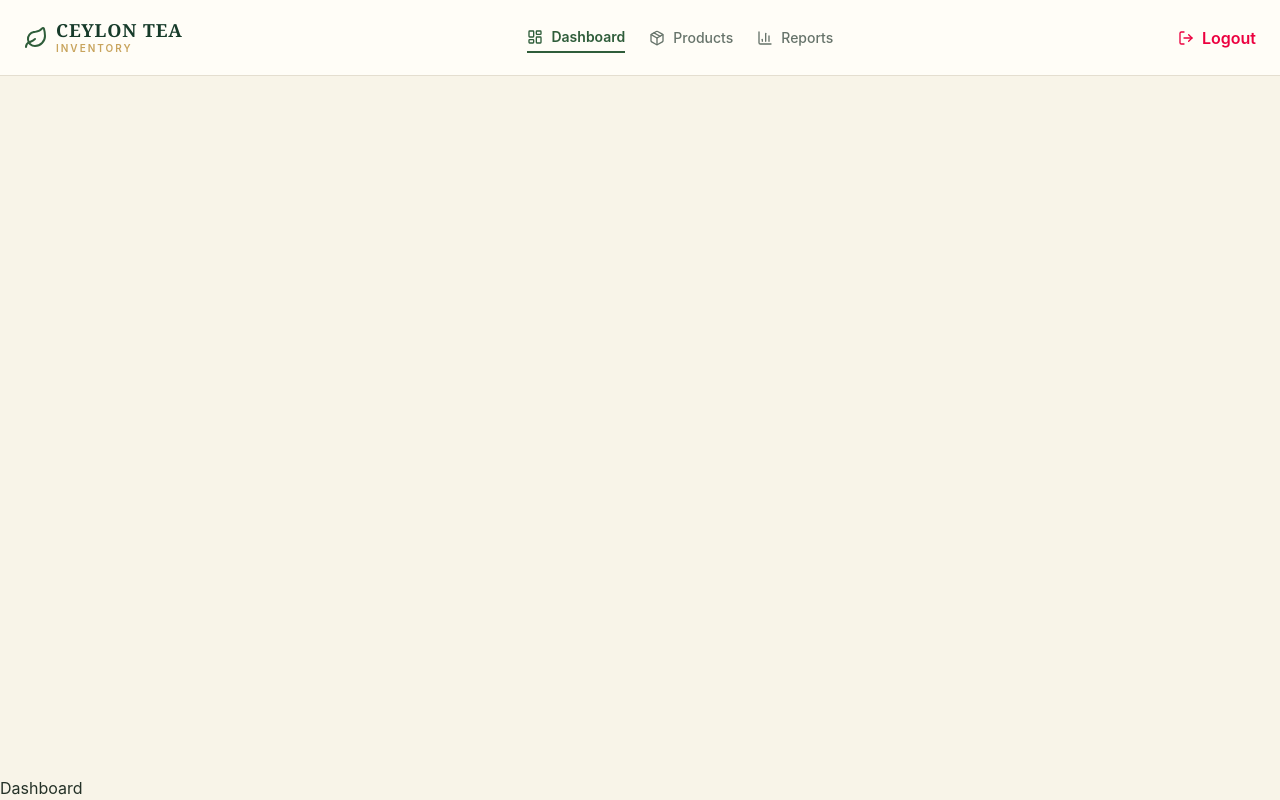
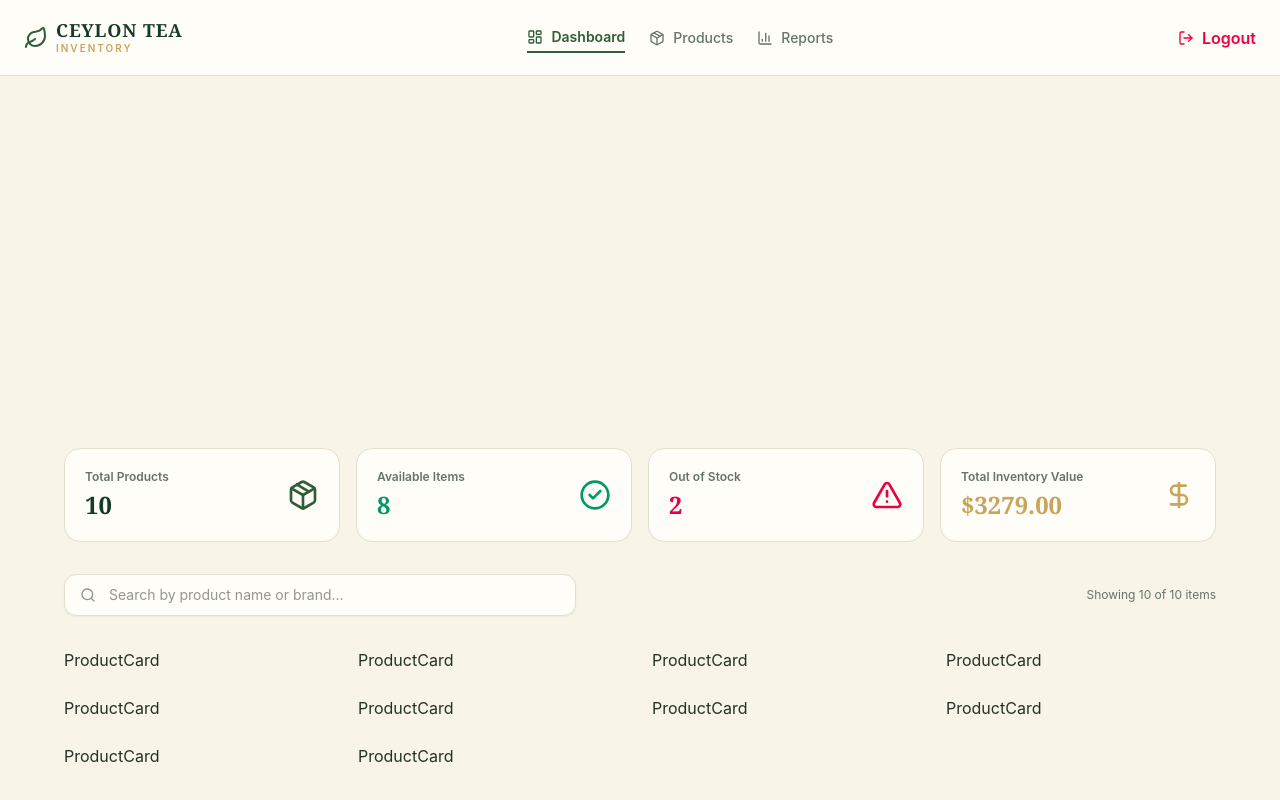
Before and after one commit to Kafoor-Nimas/Apptron-Week-3, a React (Vite) app in the folder react-10-custom-hooks/: page / in a window 1280 px wide. Built offline with nearby package versions, Linux system fonts and the light colour scheme.

Commit message:
Completed SearchBar Component UI

```diff
--- a/react-10-custom-hooks/src/components/SearchBar.jsx
+++ b/react-10-custom-hooks/src/components/SearchBar.jsx
@@ -1,8 +1,18 @@
+import { Search } from "lucide-react";
 
-const SearchBar = () => {
+const SearchBar = ({ searchTerm, setSearchTerm }) => {
   return (
-    <div>SearchBar</div>
-  )
-}
+    <div className="relative w-full max-w-lg">
+      <Search className="absolute left-4 top-1/2 -translate-y-1/2 w-4 h-4 text-[#89938C]" />
+      <input
+        type="text"
+        placeholder="Search by product name or brand..."
+        value={searchTerm}
+        onChange={(e) => setSearchTerm(e.target.value)}
+        className="w-full pl-11 pr-4 py-2.5 bg-[#FFFDF7] border border-[#E4DED0] rounded-xl text-sm focus:outline-none focus:border-[#2F5D3A] shadow-xs transition-all"
+      />
+    </div>
+  );
+};
 
-export default SearchBar
+export default SearchBar;
--- a/react-10-custom-hooks/src/pages/Dashboard.jsx
+++ b/react-10-custom-hooks/src/pages/Dashboard.jsx
@@ -1,5 +1,84 @@
+import { useState } from "react";
+import { initialProducts } from "../data/products";
+import { useSearch } from "../hooks/useSearch";
+import SearchBar from "../components/SearchBar";
+import ProductCard from "../components/ProductCard";
+import { Package, CheckCircle2, AlertTriangle, DollarSign } from "lucide-react";
+
 const Dashboard = () => {
-  return <div>Dashboard</div>;
+  const [products, setProducts] = useState(initialProducts);
+  const { searchTerm, setSearchTerm, filteredItems } = useSearch(products);
+
+  // Dynamic Stock Tracking Updates
+  const handleStockChange = (id, newStock) => {
+    setProducts((prev) =>
+      prev.map((item) => (item.id === id ? { ...item, stock: newStock } : item))
+    );
+  };
+
+  // Dashboard Statistics
+  const totalProducts = products.length;
+  const availableProducts = products.filter((p) => p.stock > 0).length;
+  const outOfStockProducts = products.filter((p) => p.stock === 0).length;
+  const totalValue = products.reduce((sum, p) => sum + p.price * p.stock, 0);
+
+  return (
+    <div className="max-w-[1200px] mx-auto px-6 py-8 space-y-8">
+      {/* Dashboard Statistics */}
+      <div className="grid grid-cols-2 lg:grid-cols-4 gap-4">
+        <div className="bg-[#FFFDF7] p-5 border border-[#E4DED0] rounded-2xl flex items-center justify-between">
+          <div>
+            <p className="text-xs font-semibold text-[#66736A]">Total Products</p>
+            <p className="text-2xl font-serif font-bold text-[#173B2A] mt-1">{totalProducts}</p>
+          </div>
+          <Package className="w-8 h-8 text-[#2F5D3A]" />
+        </div>
+
+        <div className="bg-[#FFFDF7] p-5 border border-[#E4DED0] rounded-2xl flex items-center justify-between">
+          <div>
+            <p className="text-xs font-semibold text-[#66736A]">Available Items</p>
+            <p className="text-2xl font-serif font-bold text-emerald-600 mt-1">{availableProducts}</p>
+          </div>
+          <CheckCircle2 className="w-8 h-8 text-emerald-600" />
+        </div>
+
+        <div className="bg-[#FFFDF7] p-5 border border-[#E4DED0] rounded-2xl flex items-center justify-between">
+          <div>
+            <p className="text-xs font-semibold text-[#66736A]">Out of Stock</p>
+            <p className="text-2xl font-serif font-bold text-rose-600 mt-1">{outOfStockProducts}</p>
+          </div>
+          <AlertTriangle className="w-8 h-8 text-rose-600" />
+        </div>
+
+        <div className="bg-[#FFFDF7] p-5 border border-[#E4DED0] rounded-2xl flex items-center justify-between">
+          <div>
+            <p className="text-xs font-semibold text-[#66736A]">Total Inventory Value</p>
+            <p className="text-2xl font-serif font-bold text-[#C8A45D] mt-1">${totalValue.toFixed(2)}</p>
+          </div>
+          <DollarSign className="w-8 h-8 text-[#C8A45D]" />
+        </div>
+      </div>
+
+      {/* Search Bar */}
+      <div className="flex justify-between items-center flex-col sm:flex-row gap-4">
+        <SearchBar searchTerm={searchTerm} setSearchTerm={setSearchTerm} />
+        <span className="text-xs text-[#66736A]">Showing {filteredItems.length} of {totalProducts} items</span>
+      </div>
+
+      {/* Product Grid Layout */}
+      <div className="grid grid-cols-1 md:grid-cols-2 lg:grid-cols-4 gap-6">
+        {filteredItems.length > 0 ? (
+          filteredItems.map((product) => (
+            <ProductCard key={product.id} product={product} onStockChange={handleStockChange} />
+          ))
+        ) : (
+          <p className="col-span-full text-center py-12 text-[#66736A]">
+            No inventory matches found for "{searchTerm}".
+          </p>
+        )}
+      </div>
+    </div>
+  );
 };
 
 export default Dashboard;
```
